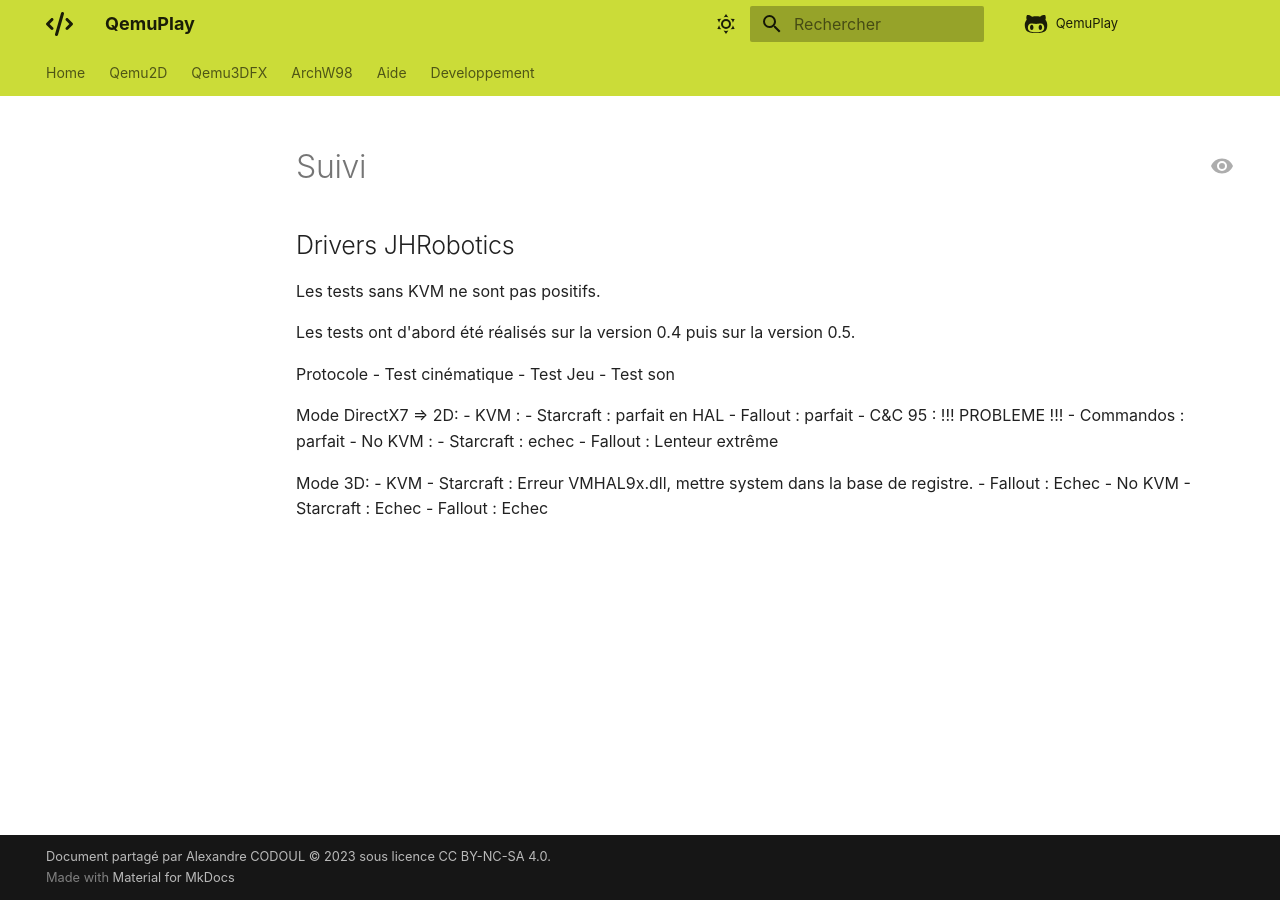
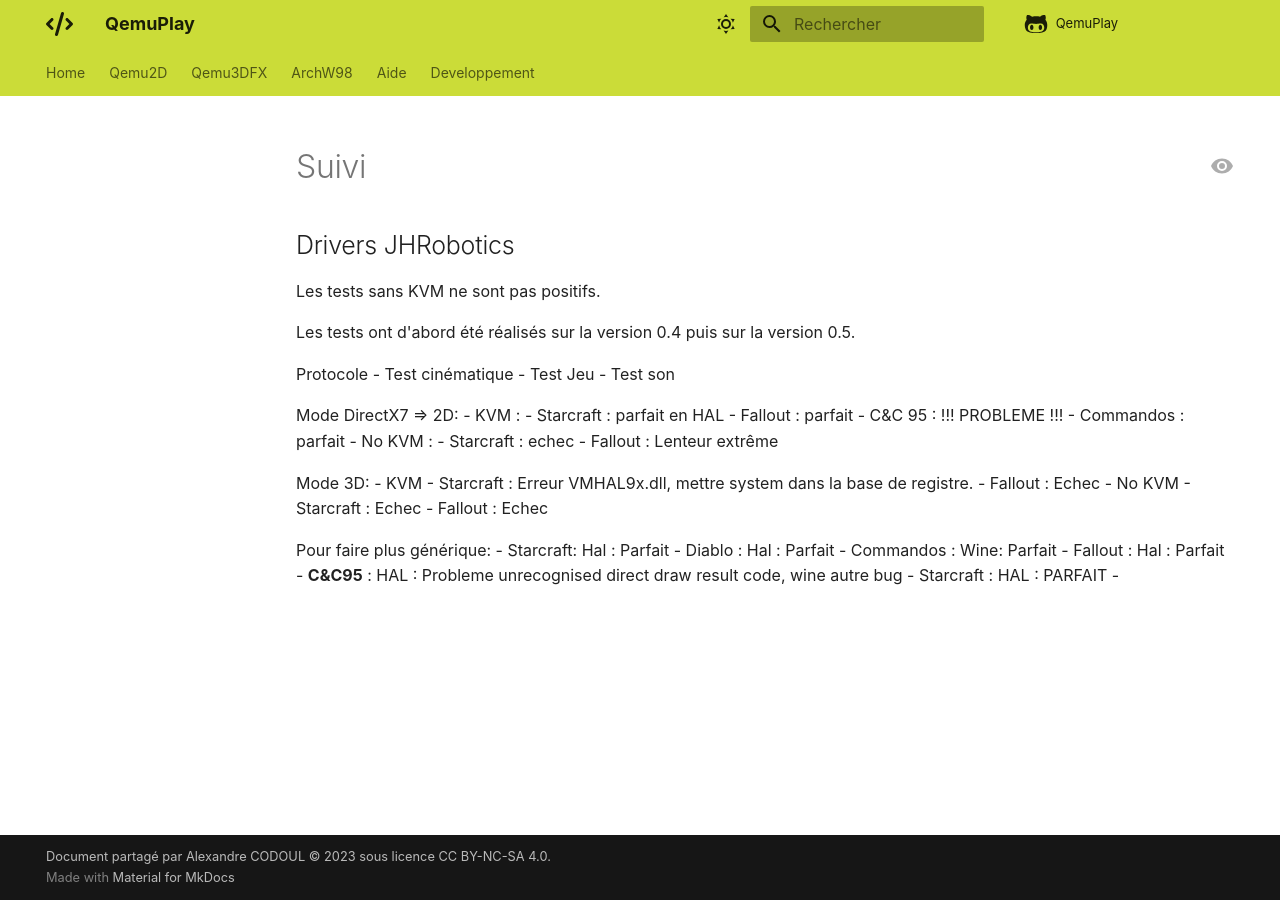
Before and after one commit to daerlnaxe/QemuPlay, an MkDocs documentation site: the page built from docs/03-archw98/suivi.md, in a window 1280 px wide. Built offline with MkDocs 1.6.1 and Material for MkDocs 9.7.7, drawn with Linux system fonts in a browser that asks for light colours; comment, search, counter and statistics services are not loaded.

Commit message:
Update suivi.md

```diff
--- a/docs/03-archw98/suivi.md
+++ b/docs/03-archw98/suivi.md
@@ -25,3 +25,13 @@ Mode 3D:
 - No KVM
   - Starcraft : Echec
   - Fallout : Echec
+
+
+Pour faire plus générique:
+- Starcraft: Hal : Parfait
+- Diablo : Hal : Parfait
+- Commandos : Wine: Parfait
+- Fallout : Hal : Parfait
+- **C&C95** : HAL : Probleme unrecognised direct draw result code, wine autre bug
+- Starcraft : HAL : PARFAIT
+-
```
